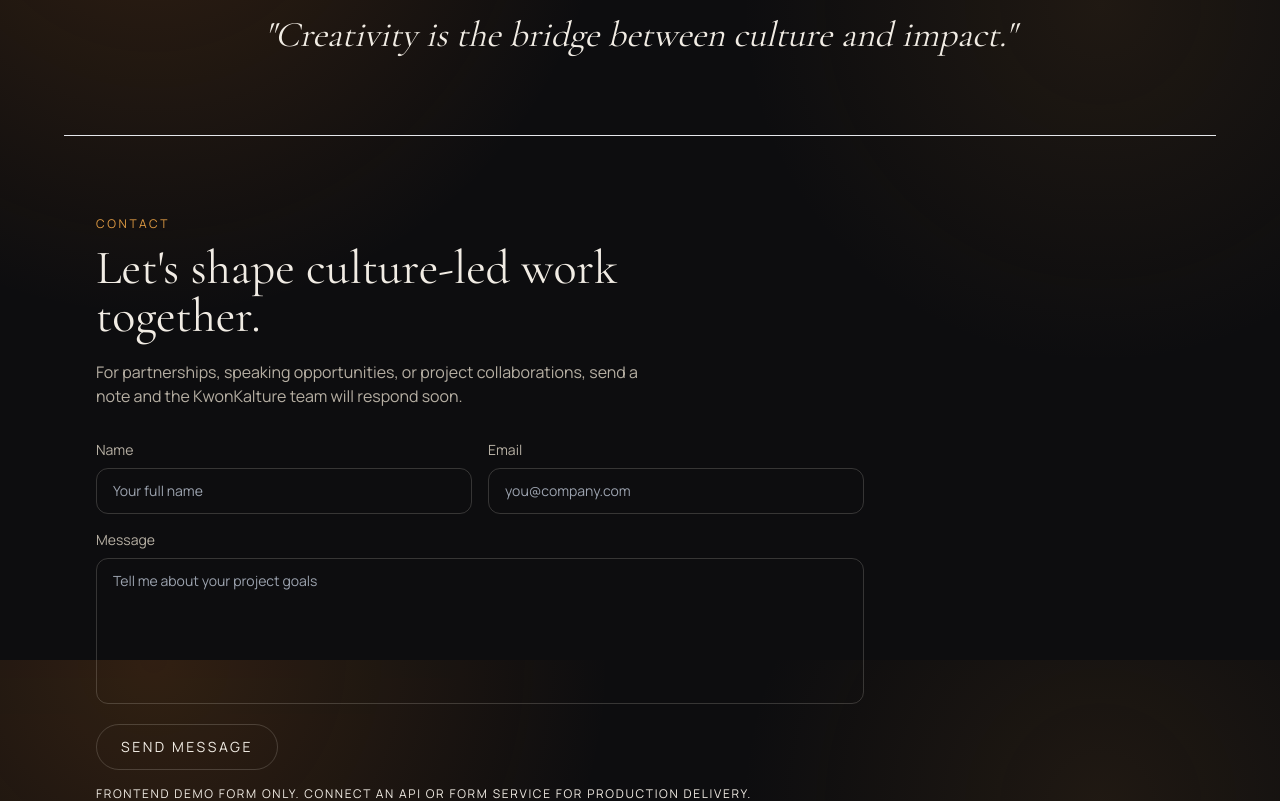
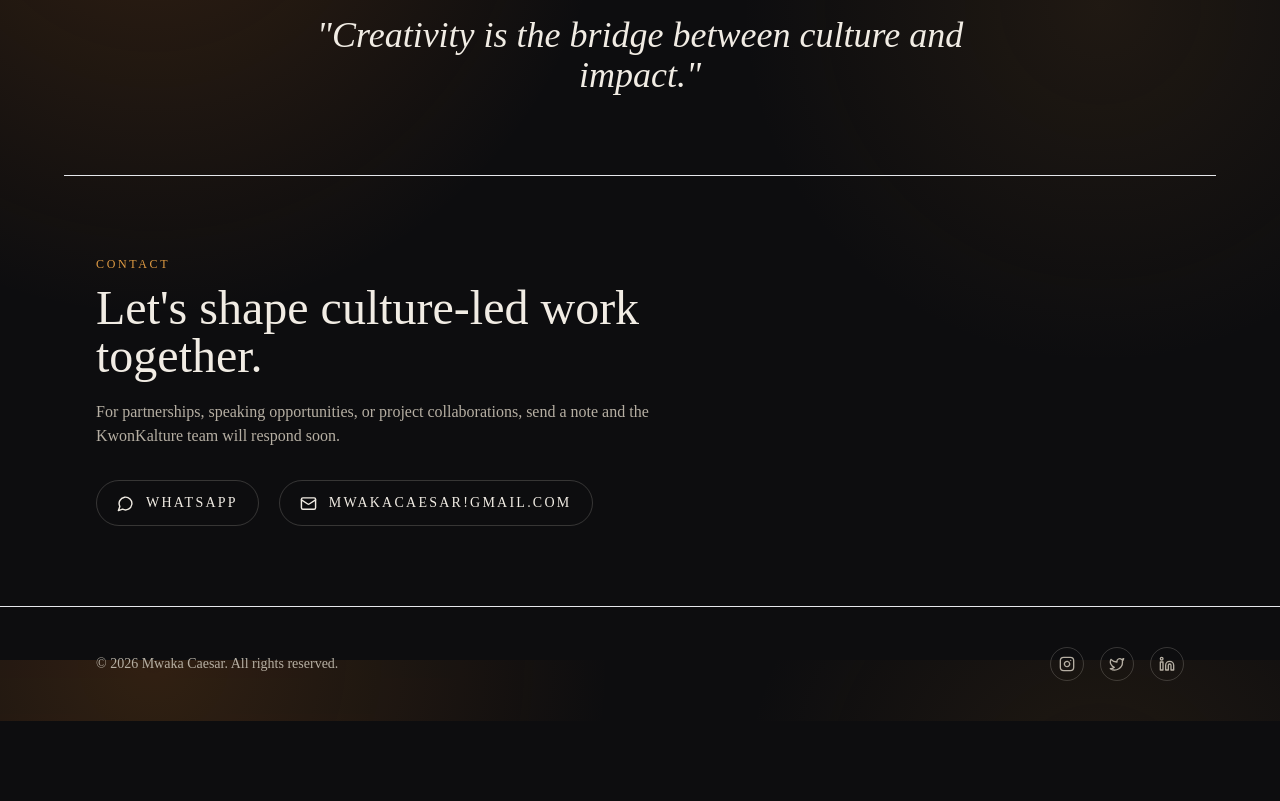
Before and after one commit to CodeStudio-Inc/czamwaka.com, a Next.js app: page / in a window 1280 px wide. Shown: the part 2540-3341 px from the top of the page. After the commit the page ends 3261 px from the top, so only its background shows below. Built offline with nearby package versions, Linux system fonts and the light colour scheme.

Commit message:
first commit

```diff
--- a/app/globals.css
+++ b/app/globals.css
@@ -41,6 +41,7 @@
 }
 
 body {
+  font-family: ChoppyLoose, cursive;
   color: var(--foreground);
   background-color: var(--surface);
   background-image:
--- a/app/layout.tsx
+++ b/app/layout.tsx
@@ -1,20 +1,8 @@
 import type { Metadata } from "next";
-import { Cormorant_Garamond, Manrope } from "next/font/google";
 import "./globals.css";
 import Footer from "@/components/Footer";
 import Header from "@/components/Header";
 import Providers from "@/components/Providers";
-
-const manrope = Manrope({
-  subsets: ["latin"],
-  variable: "--font-manrope"
-});
-
-const cormorant = Cormorant_Garamond({
-  subsets: ["latin"],
-  variable: "--font-cormorant",
-  weight: ["400", "500", "600", "700"]
-});
 
 export const metadata: Metadata = {
   title: "Czamwaka | Mwaka Caesar – KwonKalture Creatives",
@@ -78,7 +66,7 @@
 }>) {
   return (
     <html lang="en" suppressHydrationWarning>
-      <body className={`${manrope.variable} ${cormorant.variable} font-sans antialiased`}>
+      <body className="font-sans antialiased">
         <Providers>
           <div className="relative flex min-h-screen flex-col">
             <Header />
--- a/app/page.tsx
+++ b/app/page.tsx
@@ -1,5 +1,5 @@
 import Image from "next/image";
-import ContactForm from "@/components/ContactForm";
+import { Mail, MessageCircle } from "lucide-react";
 import Reveal from "@/components/Reveal";
 import SelectedWork from "@/components/SelectedWork";
 import { projects } from "@/data/projects";
@@ -81,7 +81,7 @@
               <p className="text-lg leading-relaxed text-muted sm:text-xl">
                 Mwaka leads KwonKalture Creatives, a multidisciplinary creative studio focused
                 on brand storytelling, cultural insight, and creative direction across Africa.
-                Her practice connects brand strategy, creative production, and community-driven
+                His practice connects brand strategy, creative production, and community-driven
                 campaigns to build work that is grounded in local identity while pushing a
                 forward-looking global perspective.
               </p>
@@ -106,7 +106,27 @@
             For partnerships, speaking opportunities, or project collaborations, send a note
             and the KwonKalture team will respond soon.
           </p>
-          <ContactForm />
+          <div className="mt-8 flex flex-col gap-4 sm:flex-row sm:items-center sm:gap-5">
+            <a
+              href="https://wa.me/256771675053"
+              target="_blank"
+              rel="noreferrer"
+              className="inline-flex items-center gap-3 rounded-full border border-border px-5 py-3 text-sm uppercase tracking-[0.16em] text-foreground transition-colors hover:border-accent hover:text-accent"
+              aria-label="Chat on WhatsApp"
+            >
+              <MessageCircle size={17} />
+              WhatsApp
+            </a>
+
+            <a
+              href="mailto:mwakacaesar!gmail.com"
+              className="inline-flex items-center gap-3 rounded-full border border-border px-5 py-3 text-sm uppercase tracking-[0.16em] text-foreground transition-colors hover:border-accent hover:text-accent"
+              aria-label="Send an email"
+            >
+              <Mail size={17} />
+              mwakacaesar!gmail.com
+            </a>
+          </div>
         </Reveal>
       </section>
     </>
--- a/tailwind.config.ts
+++ b/tailwind.config.ts
@@ -15,8 +15,8 @@
         border: "var(--border)"
       },
       fontFamily: {
-        sans: ["var(--font-manrope)", "ui-sans-serif", "sans-serif"],
-        serif: ["var(--font-cormorant)", "ui-serif", "serif"]
+        sans: ["ChoppyLoose", "cursive"],
+        serif: ["ChoppyLoose", "cursive"]
       },
       backgroundImage: {
         "radial-texture":
```
